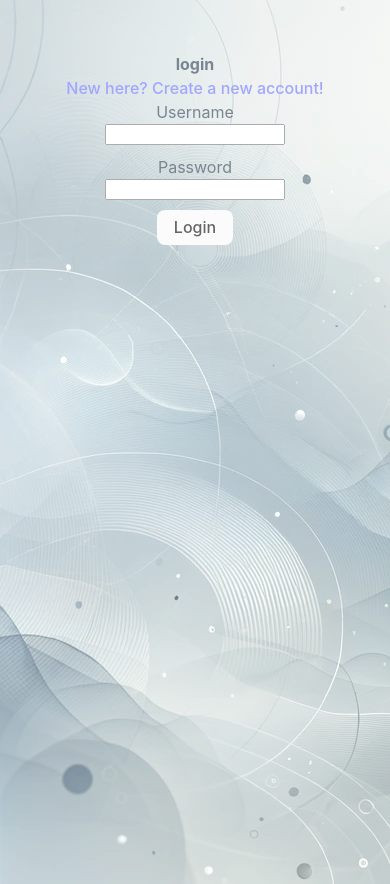
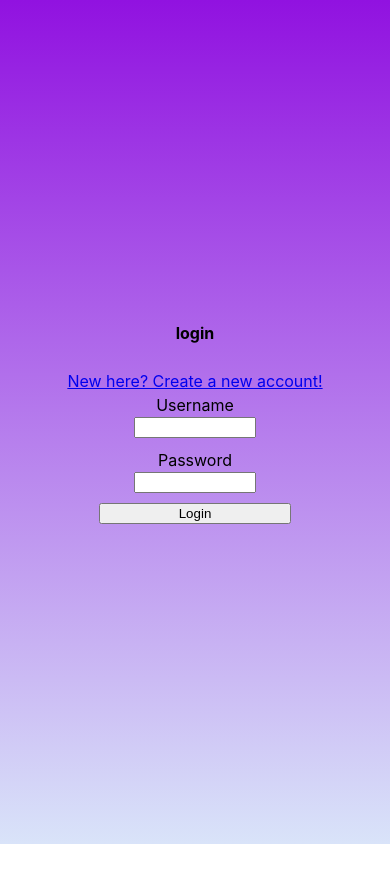
Before and after one commit to Leo-Ma0502/OnlineChat, a React (Vite) app in the folder onlinechat-web/: page /auth/login in a window 390 px wide. After the commit the page ends 844 px from the top, so only its background shows below. Built offline with nearby package versions, Linux system fonts and the light colour scheme; no server answers.

Commit message:
change global design

```diff
--- a/onlinechat-web/src/App.css
+++ b/onlinechat-web/src/App.css
@@ -1,62 +1,47 @@
-#root {
-  max-width: 1280px;
-  margin: 0 auto;
-  padding: 2rem;
-  text-align: center;
+.introduction-container {
+  height: 100%;
+  display: grid;
+  place-items: center;
 }
 
-.logo {
-  height: 6em;
-  padding: 1.5em;
-  will-change: filter;
-  transition: filter 300ms;
+.chat-container {
+  margin-top: 200px;
+  display: flex;
+  flex-direction: column;
 }
 
-.logo:hover {
-  filter: drop-shadow(0 0 2em #646cffaa);
+.chat-container button {
+  width: 50%;
+  margin: auto;
+  background-color: rgba(50, 100, 200, 0.6)
 }
 
-.logo.react:hover {
-  filter: drop-shadow(0 0 2em #61dafbaa);
+.auth-form-container {
+  display: flex;
+  flex-direction: column;
 }
 
-.auth-form {
+.auth-form-container button {
+  width: 50%;
+  margin: auto;
+}
+
+.auth-form-item {
+  margin: auto;
+  width: 50%;
   display: flex;
+  flex: 1;
   justify-content: space-between;
   align-items: center;
   margin-bottom: 10px
 }
 
-.auth-form input {
+.auth-form-item input {
   max-width: 60%;
 }
 
-@keyframes logo-spin {
-  from {
-    transform: rotate(0deg);
-  }
-
-  to {
-    transform: rotate(360deg);
-  }
-}
-
-@media (prefers-reduced-motion: no-preference) {
-  a:nth-of-type(2) .logo {
-    animation: logo-spin infinite 20s linear;
-  }
-}
-
 @media screen and (max-width: 768px) {
-  .auth-form {
+  .auth-form-item {
     flex-direction: column;
   }
 }
-
-.card {
-  padding: 2em;
-}
-
-.read-the-docs {
-  color: #888;
-}
--- a/onlinechat-web/src/components/Authentication.jsx
+++ b/onlinechat-web/src/components/Authentication.jsx
@@ -41,8 +41,8 @@ export default function Authentication() {
       ) : (
         "Nothing"
       )}
-      <form onSubmit={handleSubmission}>
-        <div className="auth-form">
+      <form className="auth-form-container" onSubmit={handleSubmission}>
+        <div className="auth-form-item">
           <label>Username</label>
           <input
             required
@@ -51,7 +51,7 @@ export default function Authentication() {
             onChange={(e) => setUname(e.target.value)}
           ></input>
         </div>
-        <div className="auth-form">
+        <div className="auth-form-item">
           <label>Password</label>
           <input
             required
--- a/onlinechat-web/src/components/Home.jsx
+++ b/onlinechat-web/src/components/Home.jsx
@@ -9,11 +9,10 @@ export default function Home() {
 
   if (token) {
     return (
-      <>
+      <div className="chat-container">
         <strong>Loggedin as: {username}</strong>
         <br />
         <button
-          style={{ backgroundColor: "rgba(50, 100, 200, 0.6)" }}
           onClick={() => {
             logout();
           }}
@@ -21,15 +20,17 @@ export default function Home() {
           Log out
         </button>
         <Chat></Chat>
-      </>
+      </div>
     );
   } else {
     return (
-      <>
-        <Link to={`/auth/login`}>Login to start chatting</Link>
-        <br></br>
-        <Link to={`/auth/register`}>Register</Link>
-      </>
+      <div className="introduction-container">
+        <div>
+          <Link to={`/auth/login`}>Login to start chatting</Link>
+          <br></br>
+          <Link to={`/auth/register`}>Register</Link>
+        </div>
+      </div>
     );
   }
 }
--- a/onlinechat-web/src/index.css
+++ b/onlinechat-web/src/index.css
@@ -1,89 +1,24 @@
-:root {
+body {
   font-family: Inter, system-ui, Avenir, Helvetica, Arial, sans-serif;
   line-height: 1.5;
   font-weight: 400;
   color-scheme: light dark;
-  color: rgba(255, 255, 255, 0.87);
-  background-color: #242424;
   font-synthesis: none;
   text-rendering: optimizeLegibility;
   -webkit-font-smoothing: antialiased;
   -moz-osx-font-smoothing: grayscale;
   -webkit-text-size-adjust: 100%;
+  min-width: 320px;
+  height: 100vh;
+  width: 98vw;
+  margin: auto;
+  background: linear-gradient(#9112e0, #a8c0f16f);
 }
 
-a {
-  font-weight: 500;
-  color: #646cff;
-  text-decoration: inherit;
+#root {
+  height: 100%;
+  display: flex;
+  flex-direction: column;
+  justify-content: center;
+  text-align: center;
 }
-
-a:hover {
-  color: #535bf2;
-}
-
-body {
-  margin: 0;
-  display: flex;
-  place-items: center;
-  min-width: 320px;
-  min-height: 100vh;
-  background-image: url("./assets/bg.png");
-  opacity: 0.6;
-}
-
-h1 {
-  font-size: 3.2em;
-  line-height: 1.1;
-}
-
-button {
-  border-radius: 8px;
-  border: 1px solid transparent;
-  padding: 0.6em 1.2em;
-  font-size: 1em;
-  font-weight: 500;
-  font-family: inherit;
-  background-color: #1a1a1a;
-  cursor: pointer;
-  transition: border-color 0.25s;
-}
-
-button:hover {
-  border-color: #646cff;
-}
-
-button:focus,
-button:focus-visible {
-  outline: 4px auto -webkit-focus-ring-color;
-}
-
-@media (prefers-color-scheme: light) {
-  :root {
-    color: #213547;
-    background-color: #ffffff;
-  }
-
-  a:hover {
-    color: #747bff;
-  }
-
-  button {
-    background-color: #f9f9f9;
-  }
-}
-
-@media screen and (max-width: 768px) {
-  h1 {
-    font-size: 2.4em;
-  }
-
-  body {
-    display: block;
-    padding: 20px;
-  }
-
-  button {
-    padding: 0.4em 1em;
-  }
-}
```
